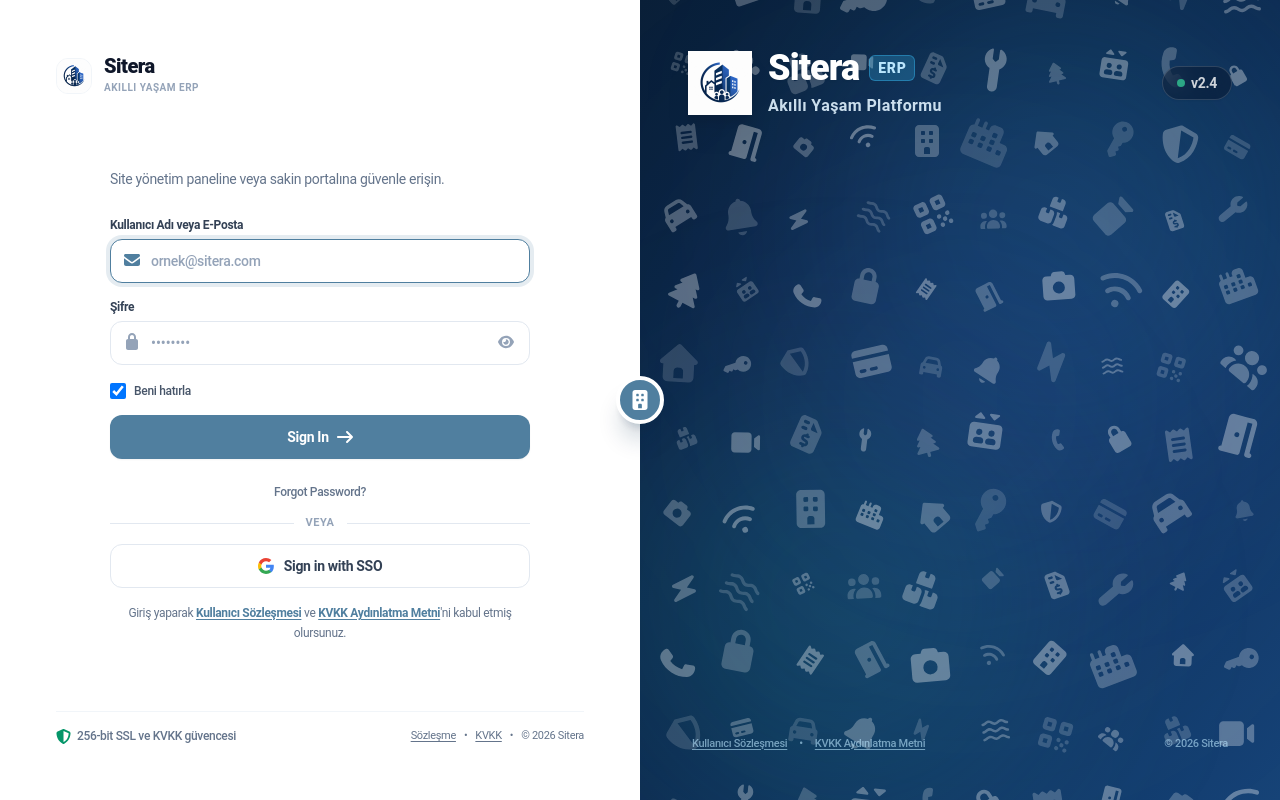
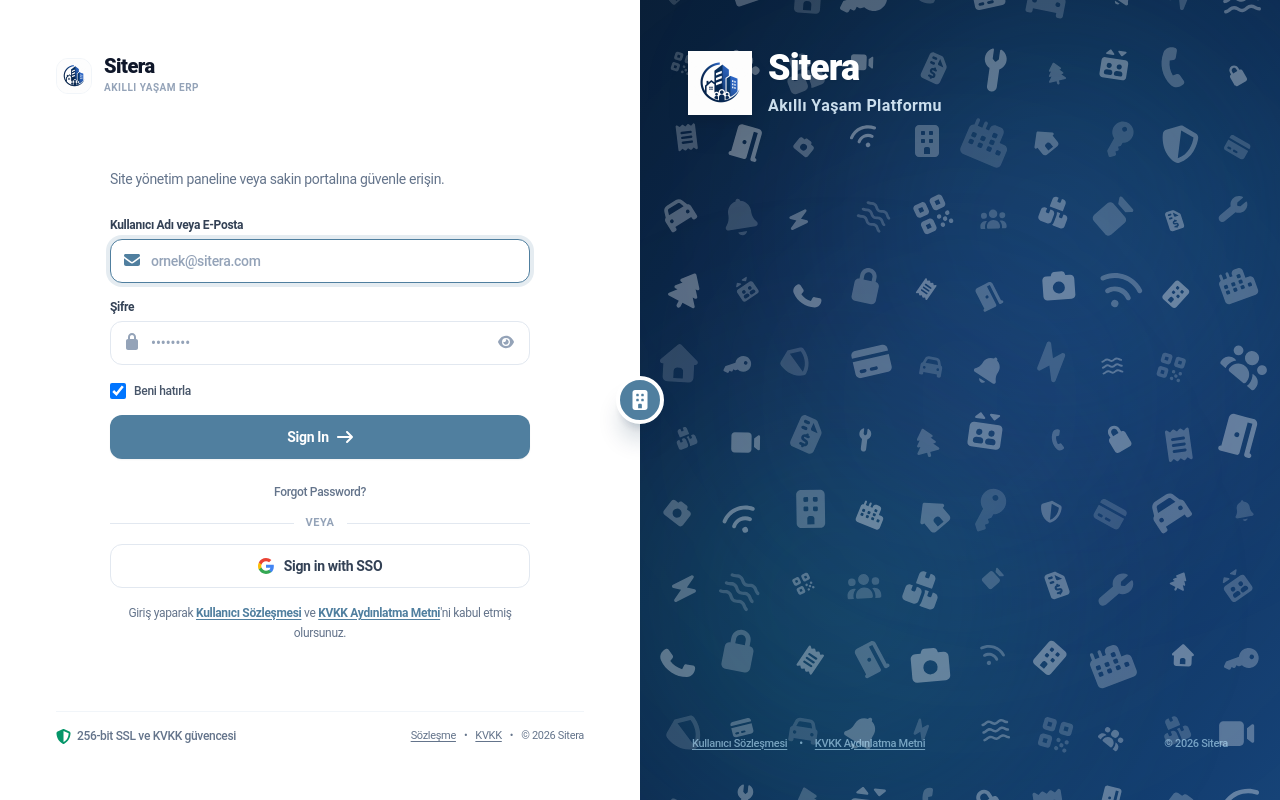
Before and after one commit to acdigitall/sitera, a React (Vite) app in the folder apps/web/: page /login in a window 1280 px wide. Built offline with nearby package versions, Linux system fonts and the light colour scheme; no server answers.

Commit message:
style: polish login view header badges

```diff
--- a/apps/web/src/features/auth/components/LoginView.tsx
+++ b/apps/web/src/features/auth/components/LoginView.tsx
@@ -413,9 +413,7 @@
                 <span className="text-2xl sm:text-3xl lg:text-4xl font-black tracking-tight text-white leading-none drop-shadow-sm">
                   Sitera
                 </span>
-                <span className="px-2 py-0.5 rounded-md bg-sky-400/25 text-sky-200 text-xs sm:text-sm font-extrabold uppercase tracking-wider border border-sky-400/40 leading-none">
-                  ERP
-                </span>
+
               </div>
               <span className="text-sm sm:text-base font-semibold text-sky-100/90 tracking-wide mt-1.5 leading-none drop-shadow-xs">
                 Akıllı Yaşam Platformu
@@ -424,10 +422,7 @@
           </div>
 
           {/* Sağ Üst: Minik canlı sürüm göstergesi */}
-          <div className="flex items-center gap-1.5 text-white/80 text-xs sm:text-sm font-semibold px-3.5 py-1.5 rounded-full bg-slate-950/35 backdrop-blur-md border border-white/15 shadow-sm">
-            <span className="w-2 h-2 rounded-full bg-emerald-400 animate-pulse" />
-            <span>v2.4</span>
-          </div>
+
         </div>
 
         {/* Alt Kısım: Sade ve ince alt bilgi */}
```
